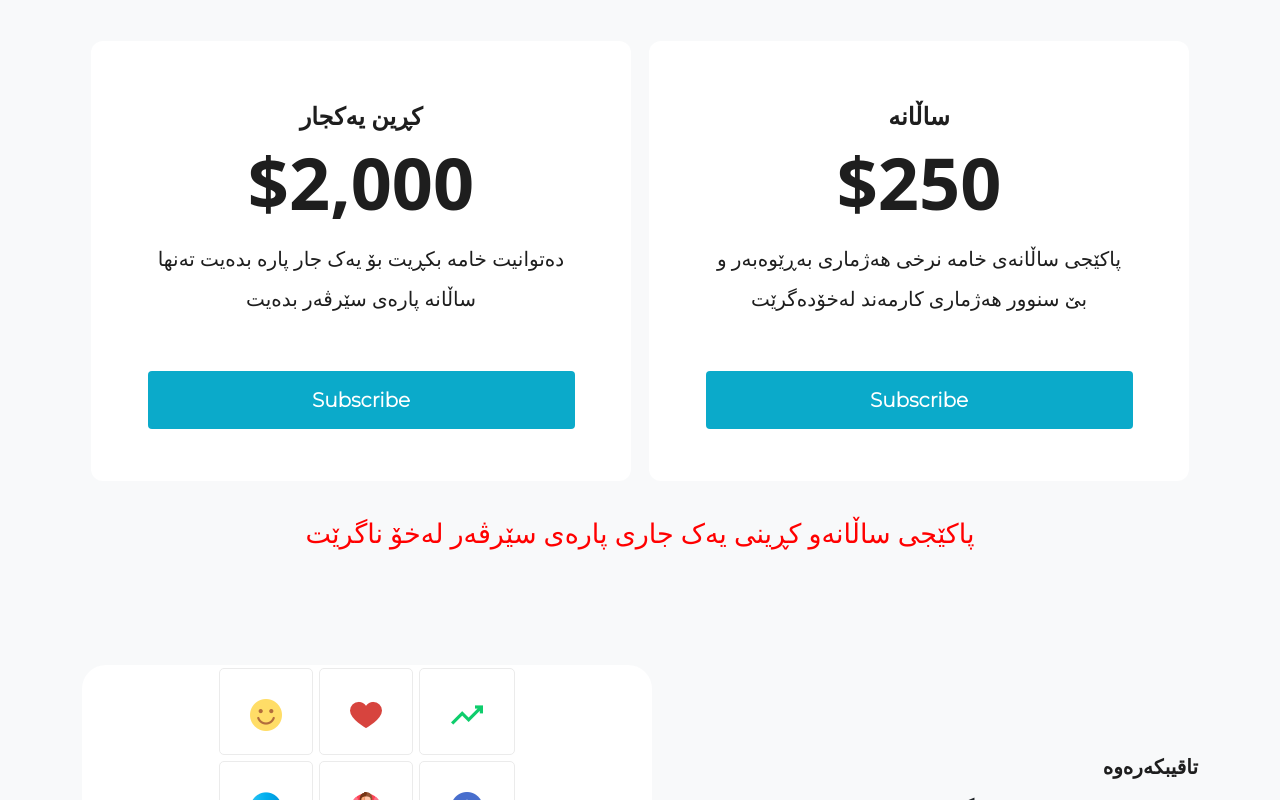
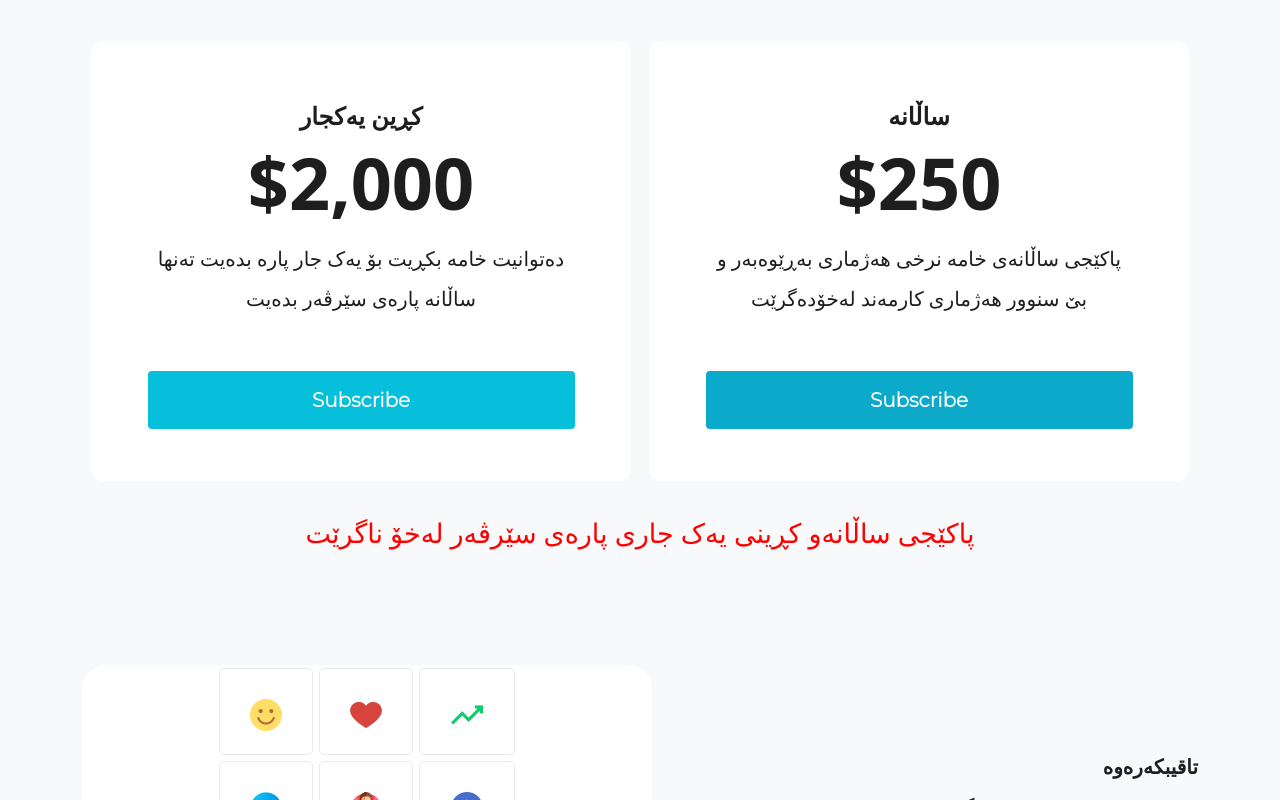
Before and after one commit to m0slah/khame, a plain HTML site: page index.html in a window 1280 px wide. In both pictures the pointer is over the element 361 px from the left and 4394 px from the top of the page. Shown: the part 3994-4794 px from the top of the page. Drawn offline with nearby package versions, Linux system fonts and the light colour scheme.

Commit message:
add hover to group-4 button

```diff
--- a/asset/styles.css
+++ b/asset/styles.css
@@ -499,6 +499,11 @@ body{
   border-radius: 4px;
   padding: 16px, 162px, 16px, 162px;
   gap: 10px;
+  transition: all 0.5s;
+}
+
+.group4_boxs>div>div>div:hover {
+  background-color: #05BFDB;
 }
 
 .group-4>p {
```
